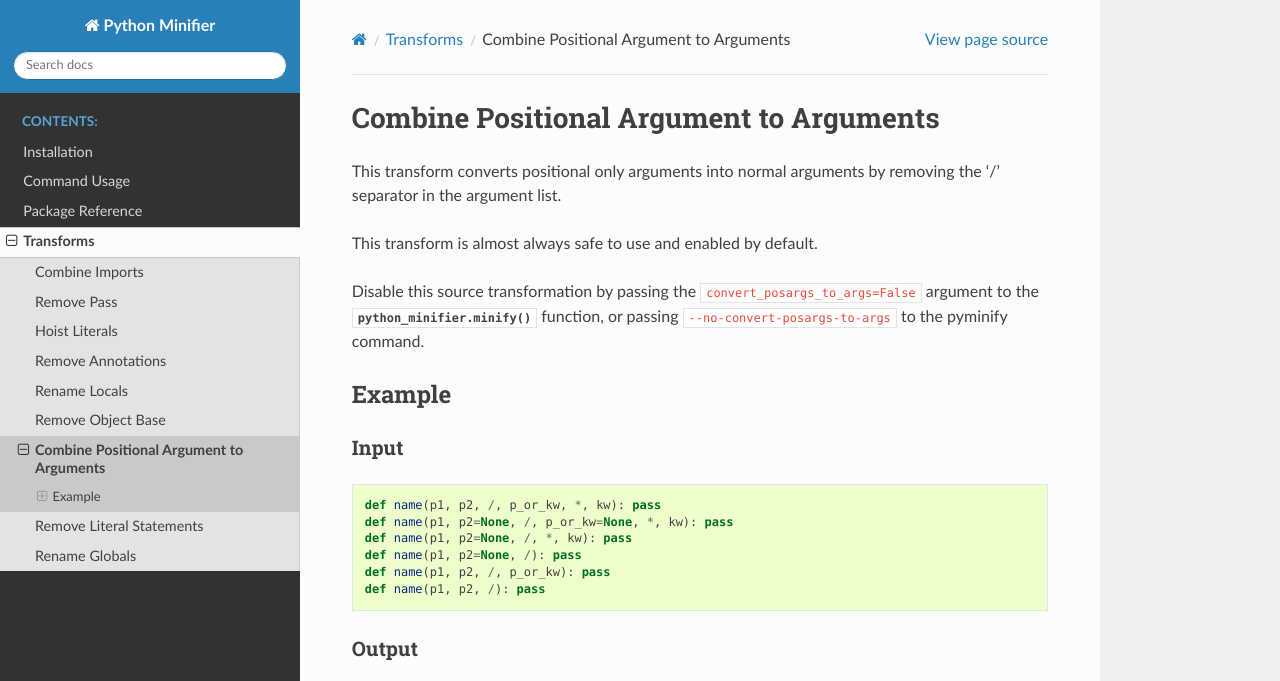
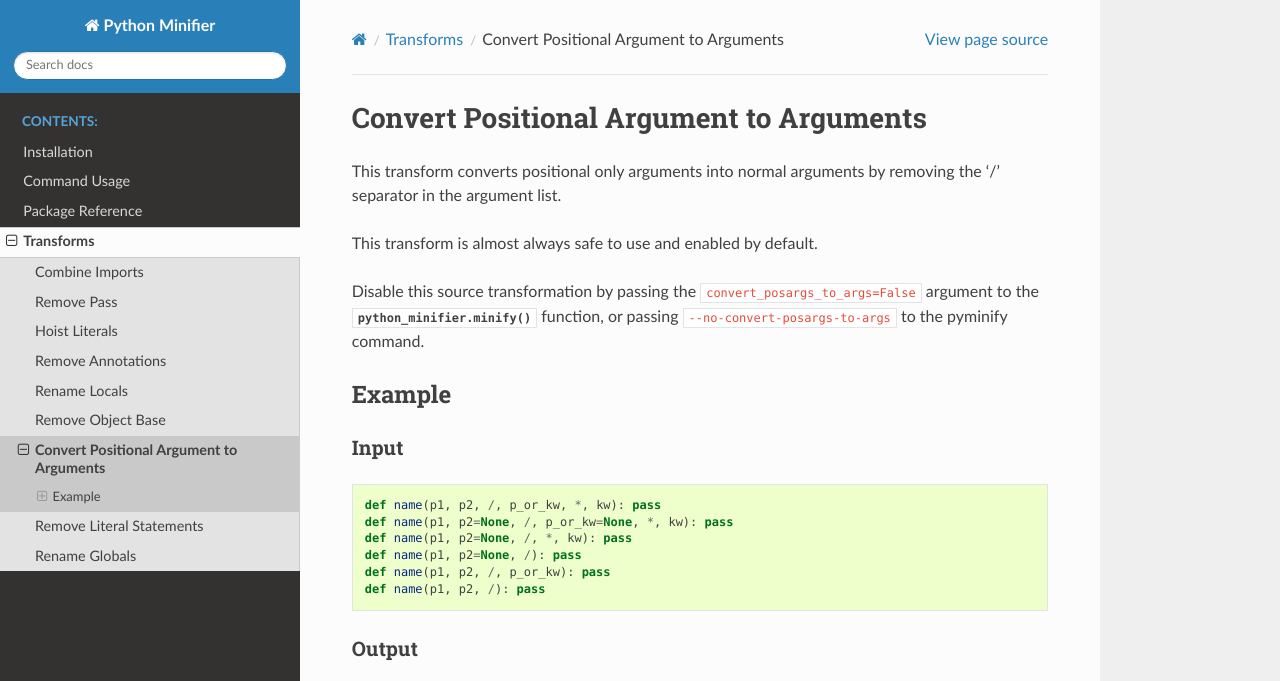
Before and after one commit to dflook/python-minifier, a Sphinx documentation site: the page built from docs/source/transforms/convert_posargs_to_args.rst, in a window 1280 px wide and 974 px high, cut to the strip 0-681 px from the top of the window. Built offline with Sphinx 7.4.7 and the Read the Docs theme 2.0.0, drawn with Linux system fonts in a browser that asks for light colours; the version number could not be read and is left out.

Commit message:
:books: Fix docs for convert_posargs_to_args

```diff
--- a/docs/source/transforms/convert_posargs_to_args.rst
+++ b/docs/source/transforms/convert_posargs_to_args.rst
@@ -1,4 +1,4 @@
-Combine Positional Argument to Arguments
+Convert Positional Argument to Arguments
 ========================================
 
 This transform converts positional only arguments into normal arguments by removing the '/' separator in the
@@ -20,5 +20,5 @@
 Output
 ~~~~~~
 
-.. literalinclude:: combine_posargs_to_args.min.py
+.. literalinclude:: convert_posargs_to_args.min.py
     :language: python
```
Also changed, not shown: 1 other file.
